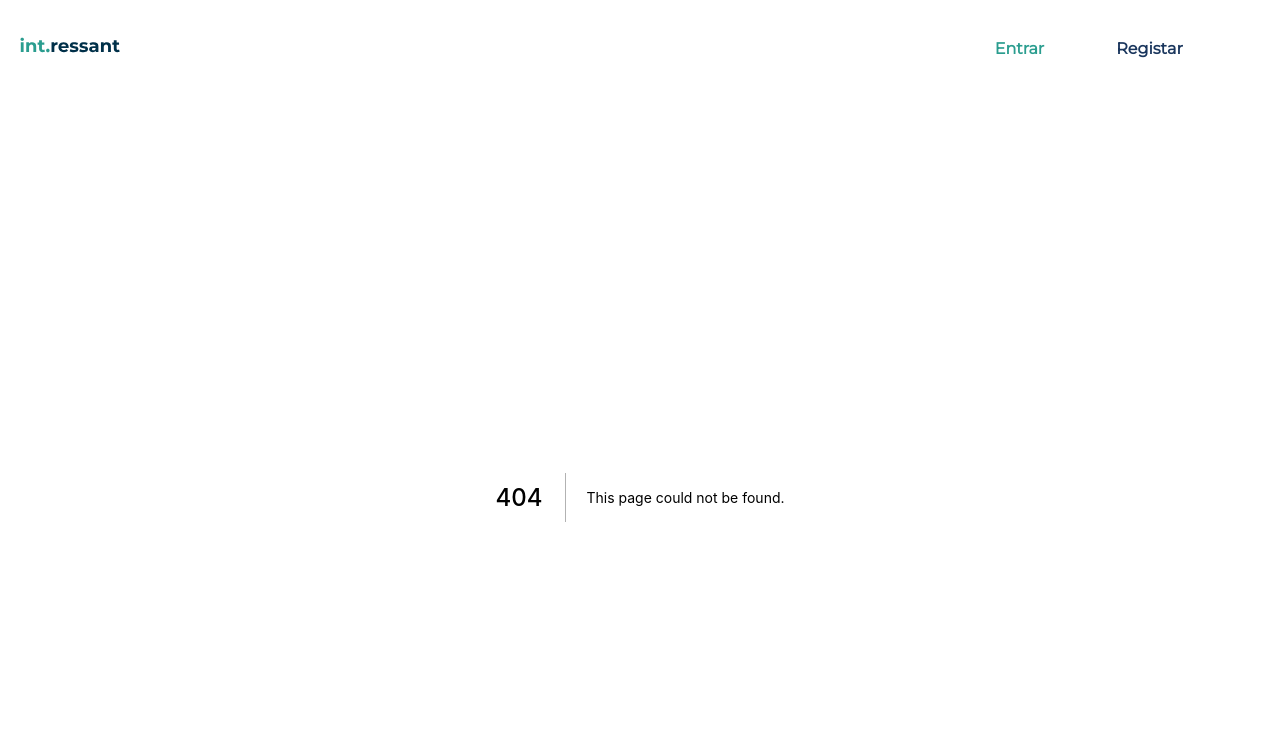
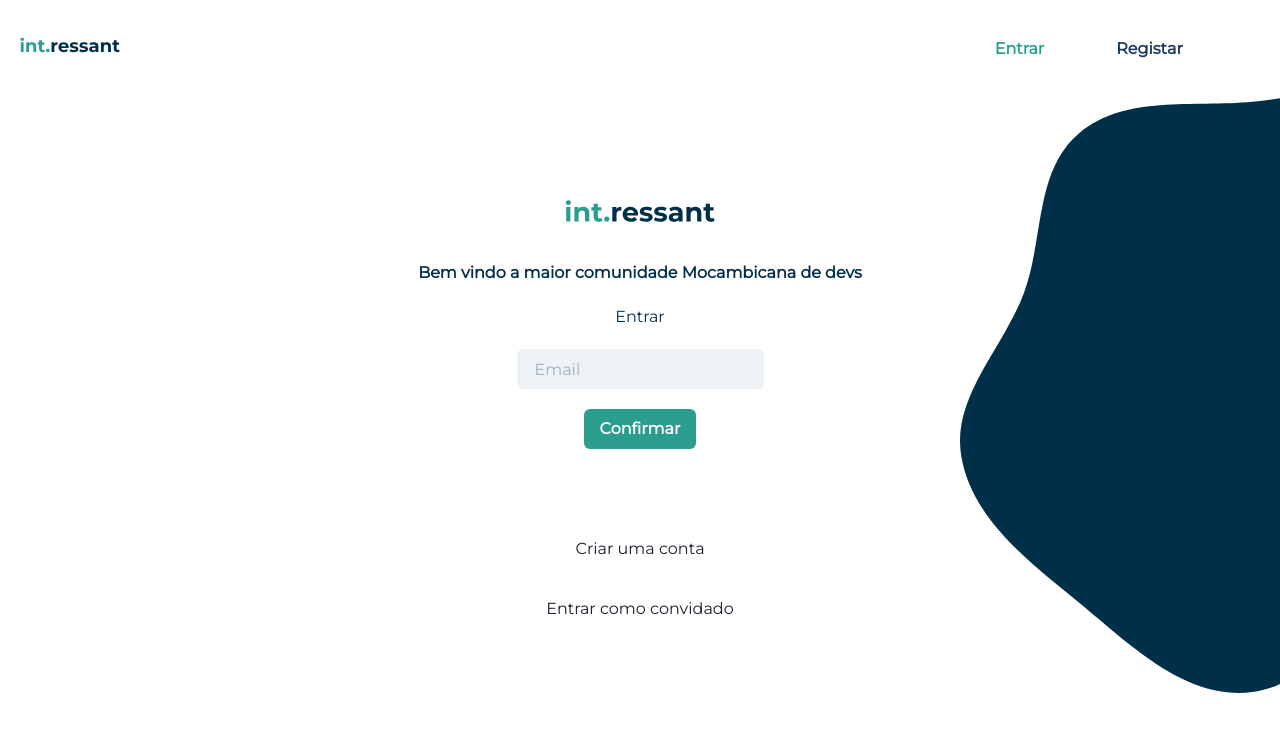
Before and after one commit to int-ressant/int-blog, a Next.js app in the folder client/int-blog/: page /auth/forgotPassword in a window 1280 px wide. Before the commit this address had no page. Shown: the top 732 px of the page. Built offline with nearby package versions, Linux system fonts and the light colour scheme.

Commit message:
added forgotPassword page

```diff
--- /dev/null
+++ b/client/int-blog/pages/auth/forgotPassword.js
@@ -0,0 +1,76 @@
+import { Box, Button, Flex, FormControl, Input, Link, Text } from '@chakra-ui/react'
+import Image from 'next/image'
+import React, { useState } from 'react'
+import MainLink from '../../components/mainLink'
+import styles from "../../styles/login-st.module.css";
+
+
+export default function ForgotPassword() {
+
+    const [email,setEmail]=useState('');
+    const [fetching,setFecthing]=useState(false);
+
+    const handleSubmit = async (e) => {
+        e.preventDefault();
+        console.log(email);
+
+      };
+    return (
+        <Box className={styles.blob}>
+        <Flex alignItems="center" justifyContent="center">
+          <Flex
+            flexDirection="column"
+            alignItems="center"
+            justifyContent="space-evenly"
+          >
+            <Image
+              src={"/intressantLOGO.svg"}
+              width={150}
+              height={100}
+              alt="logoInt"
+            />
+            <Text textAlign='center' color="blue.dark" fontWeight="bold">
+              Bem vindo a maior comunidade Mocambicana de devs
+            </Text>
+            <Text mt="5" color="blue.dark">
+              Entrar
+            </Text>
+
+
+
+            <Flex mt='5' w="100%" justifyContent="center">
+              <form onSubmit={handleSubmit}>
+                <FormControl id="email">
+                  <Flex justifyContent="space-around" flexDirection="column">
+                    <Input value={email} onChange={(e=>setEmail(e.currentTarget.value))} variant="filled" placeholder="Email" />
+
+                  </Flex>
+                  <Flex
+                    mt="5"
+                    alignItems="center"
+                    justifyContent="center"
+                  >
+
+
+                    <Button type="submit" bgColor="green.light" color="white">
+                      Confirmar
+                    </Button>
+                  </Flex>
+                </FormControl>
+              </form>
+            </Flex>
+            <Flex
+              mt="20"
+              flexDirection="column"
+              justifyContent="space-around"
+              alignItems="center"
+            >
+              <MainLink href="/auth/register" txt='Criar uma conta' />
+              <MainLink txt="Entrar como convidado" mt="5" href="/auth/register"/>
+
+            </Flex>
+          </Flex>
+        </Flex>
+      </Box>
+    )
+}
--- a/client/int-blog/pages/auth/login.js
+++ b/client/int-blog/pages/auth/login.js
@@ -109,7 +109,7 @@ function Login() {
                     alignItems="center"
                     justifyContent="space-between"
                   >
-                    <Link>
+                    <Link href='/auth/forgotPassword' >
                     <Text>Esquecei a senha</Text>
                     </Link>
 
```
